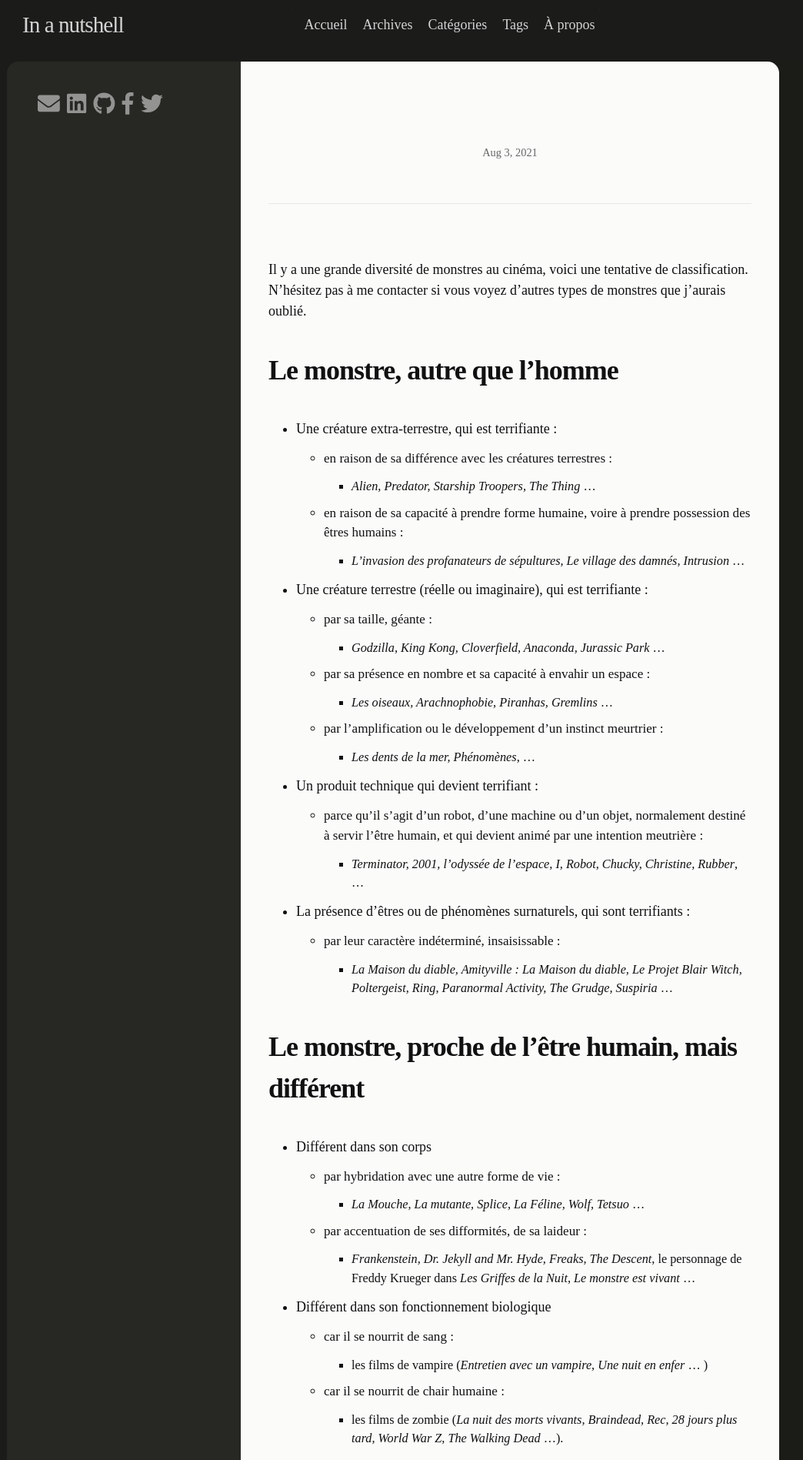
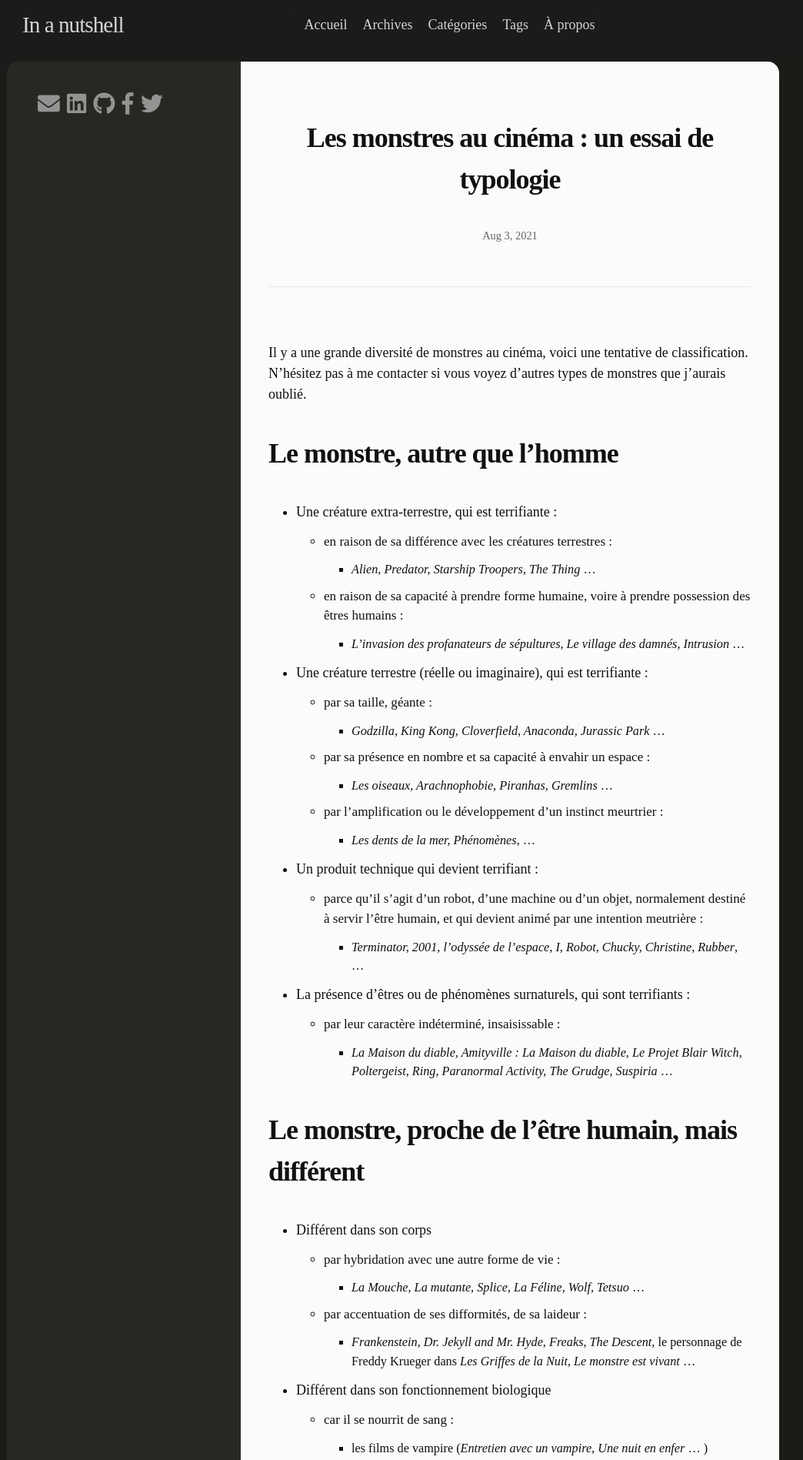
Before and after one commit to eyssette/Blog, a Jekyll site: the page built from _posts/2021-08-03-Les-monstres-au-cinema-typologie.md, in a window 1280 px wide. Shown: the top 1897 px of the page at 77% size, without its empty margins (107-1151 px from the left). Built offline with Jekyll 4.4.1, drawn with Linux system fonts in a browser that asks for light colours; nearby versions of some CDN libraries; some web fonts are replaced; our own code applies the rules of GitHub Pages for plain Markdown files; comment, search, counter and statistics services are not loaded.

Commit message:
Update 2021-08-03-Les-monstres-au-cinema-typologie.md

```diff
--- a/_posts/2021-08-03-Les-monstres-au-cinema-typologie.md
+++ b/_posts/2021-08-03-Les-monstres-au-cinema-typologie.md
@@ -1,6 +1,6 @@
 ---
 layout: post
-title: Les monstres au cinéma : un essai de typologie
+title: "Les monstres au cinéma : un essai de typologie"
 categories: [Cinéma]
 ---
 
```
